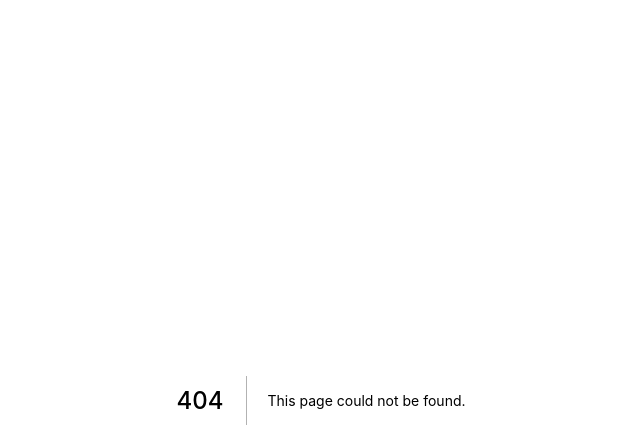
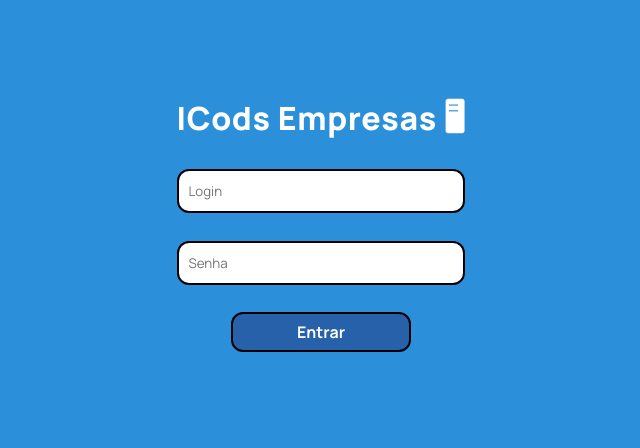
Before and after one commit to ICods-tech/icods-web, a Next.js app: page /enterprise in a window 1280 px wide. Before the commit this address had no page. Shown: the top 448 px of the page, without its empty margins (319-959 px from the left). Built offline with nearby package versions, Linux system fonts and the light colour scheme.

Commit message:
feat: add qr code generation page

```diff
--- a/components/Menu/index.tsx
+++ b/components/Menu/index.tsx
@@ -14,7 +14,7 @@ const Menu = (props: MenuProps) => {
       <a href="/">
         Porque usar iCODS?
       </a>
-      <a href="/">
+      <a href="/enterprise">
         Empresarial
       </a>
       <a href="/">
--- /dev/null
+++ b/next.config.js
@@ -0,0 +1,6 @@
+module.exports = {
+  env: {
+    ENTERPRISE_LOGIN: "icoderssons",
+    ENTERPRISE_PASSWORD: "letsgoicods"
+  },
+}
--- /dev/null
+++ b/pages/enterprise/index.tsx
@@ -0,0 +1,89 @@
+import React, { useState, useCallback } from 'react';
+import { getDropdownOptions } from '../../utils/getDropdownOptions'
+import {
+  Container,
+  EnterpriseInput,
+  EnterpriseTitle,
+  EnterpriseButton,
+  GenerateQRCodeTitle,
+  EnterpriseContainer,
+  GenerateQRCodeContainer,
+} from './styles'
+import api from '../../services/api'
+import 'react-dropdown/style.css';
+import Dropdown from 'react-dropdown';
+import GlobalStyle from '../../styles/globalStyle'
+import axios from 'axios';
+
+const options = getDropdownOptions()
+const defaultOption = options[0]
+
+const EnterprisePage = () => {
+  const [login, setLogin] = useState<string>('')
+  const [password, setPassword] = useState<string>('')
+  const [numberOfQrCodes, setNumberOfQrCodes] = useState<number>(1)
+  const [authenticated, setAuthenticated] = useState<boolean>(false)
+
+
+  const handleEnterpriseLogin = useCallback(() => {
+    console.log("batatas")
+    if (login === process.env.ENTERPRISE_LOGIN
+      && password === process.env.ENTERPRISE_PASSWORD) {
+      console.log('Authenticated')
+      setAuthenticated(true)
+    }
+  }, [login, password])
+
+  const handleGenerateQRCodes = useCallback(async () => {
+    try {
+      api.post('generate_deactivated_qrcode', {
+        numberOfQrCodes
+      }, { responseType: 'blob' }).then(response => {
+        console.log(`response: `, {...response})
+        const pdfFile = new Blob([response.data], { type: 'application/pdf' })
+        const fileURL = URL.createObjectURL(pdfFile)
+        console.log({ fileURL })
+        window.open(fileURL)
+      })
+    } catch (error) {
+      console.log(error)
+    }
+   }, [])
+
+  return (
+    <>
+      <GlobalStyle />
+      <Container>
+      {
+        authenticated
+          ? (
+              <GenerateQRCodeContainer>
+                <GenerateQRCodeTitle>Quantos QR Codes desativados você quer gerar? ⚡️</GenerateQRCodeTitle>
+                <Dropdown
+                  className="dropdown"
+                  options={options}
+                  onChange={(e) => setNumberOfQrCodes(Number(e.value))}
+                  value={defaultOption}
+                  placeholder={"Selecione a quantidade de QR Codes"}
+                />
+                <EnterpriseButton onClick={() => handleGenerateQRCodes()}>Gerar</EnterpriseButton>
+             </GenerateQRCodeContainer>
+            )
+          : (
+            <EnterpriseContainer>
+              <EnterpriseTitle>ICods Empresas 🖥</EnterpriseTitle>
+              <EnterpriseInput placeholder="Login" value={login} onChange={(e) => setLogin(e.target.value)}/>
+              <EnterpriseInput placeholder="Senha" type="password" value={password} onChange={(e) => setPassword(e.target.value)}/>
+              <EnterpriseButton onClick={() => handleEnterpriseLogin()}>
+                Entrar
+              </EnterpriseButton>
+            </EnterpriseContainer>
+          )
+      }
+
+      </Container>
+    </>
+  );
+};
+
+export default EnterprisePage;
--- /dev/null
+++ b/pages/enterprise/styles.ts
@@ -0,0 +1,58 @@
+import styled from 'styled-components'
+
+export const Container = styled.div`
+  display: flex;
+  flex-direction: column;
+  color: white;
+  align-items: center;
+  justify-content: center;
+  margin-top: 96px;
+`
+
+export const EnterpriseContainer = styled.div`
+  display: flex;
+  flex-direction: column;
+  justify-content: space-between;
+  height: 256px;
+`
+
+export const GenerateQRCodeContainer = styled.div`
+  display: flex;
+  flex-direction: column;
+  justify-content: space-between;
+  align-items: center;
+  margin-left: auto;
+  margin-right: auto;
+  height: 180px;
+`
+
+export const GenerateQRCodeTitle = styled.h2`
+  font-size: 24px;
+  margin-bottom: 24px;
+`
+
+export const EnterpriseInput = styled.input`
+  height: 40px;
+  border-radius: 12px;
+  border: 2px solid black;
+  padding-left: 10px;
+  padding-right: 10px;
+  outline-width: 0;
+`
+
+export const EnterpriseTitle = styled.h1`
+  color: white;
+`
+
+export const EnterpriseButton = styled.button`
+  height: 40px;
+  width: 180px;
+  border-radius: 12px;
+  align-self: center;
+  background: #2761a9;
+  border: 2px solid black;
+  color: white;
+  font-weight: bold;
+  font-size: 16px;
+  cursor: pointer;
+`
--- /dev/null
+++ b/services/api.ts
@@ -0,0 +1,7 @@
+import axios from 'axios';
+
+const api = axios.create({
+  baseURL: 'http://localhost:3333/'
+})
+
+export default api;
--- a/tsconfig.json
+++ b/tsconfig.json
@@ -25,5 +25,5 @@
 , "pages/__app.ts", "pages/_app.js"  ],
   "exclude": [
     "node_modules"
-  ]
+  ],
 }
--- /dev/null
+++ b/utils/getDropdownOptions.ts
@@ -0,0 +1,8 @@
+export const getDropdownOptions = () => {
+  const options = []
+  for (let i = 1; i <= 100; i++) {
+    options.push({ value: String(i), label: String(i) })
+  }
+
+  return options
+}
```
Also changed, not shown: package.json (+6 -1 lines), 1 other file (tests, documents, lock files or other folders).
